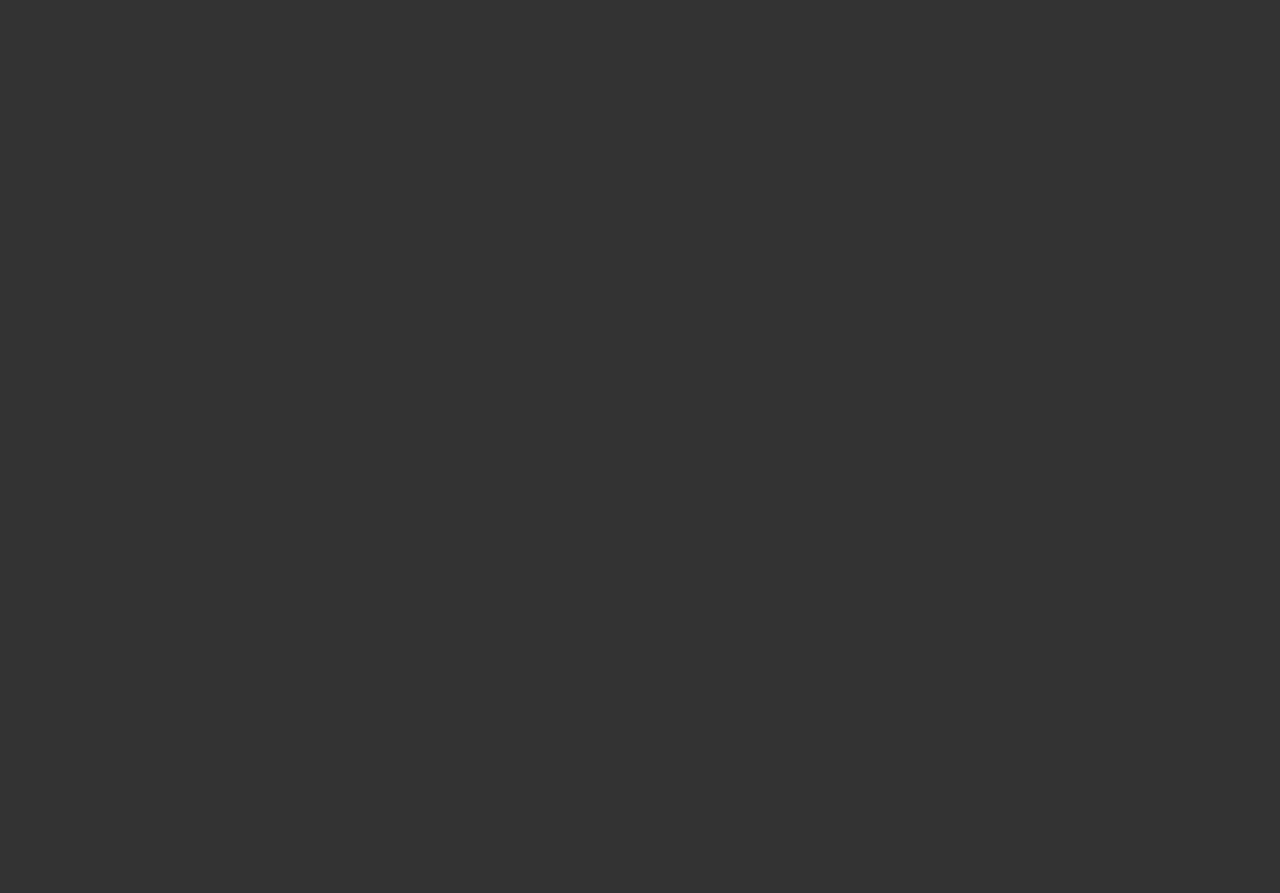
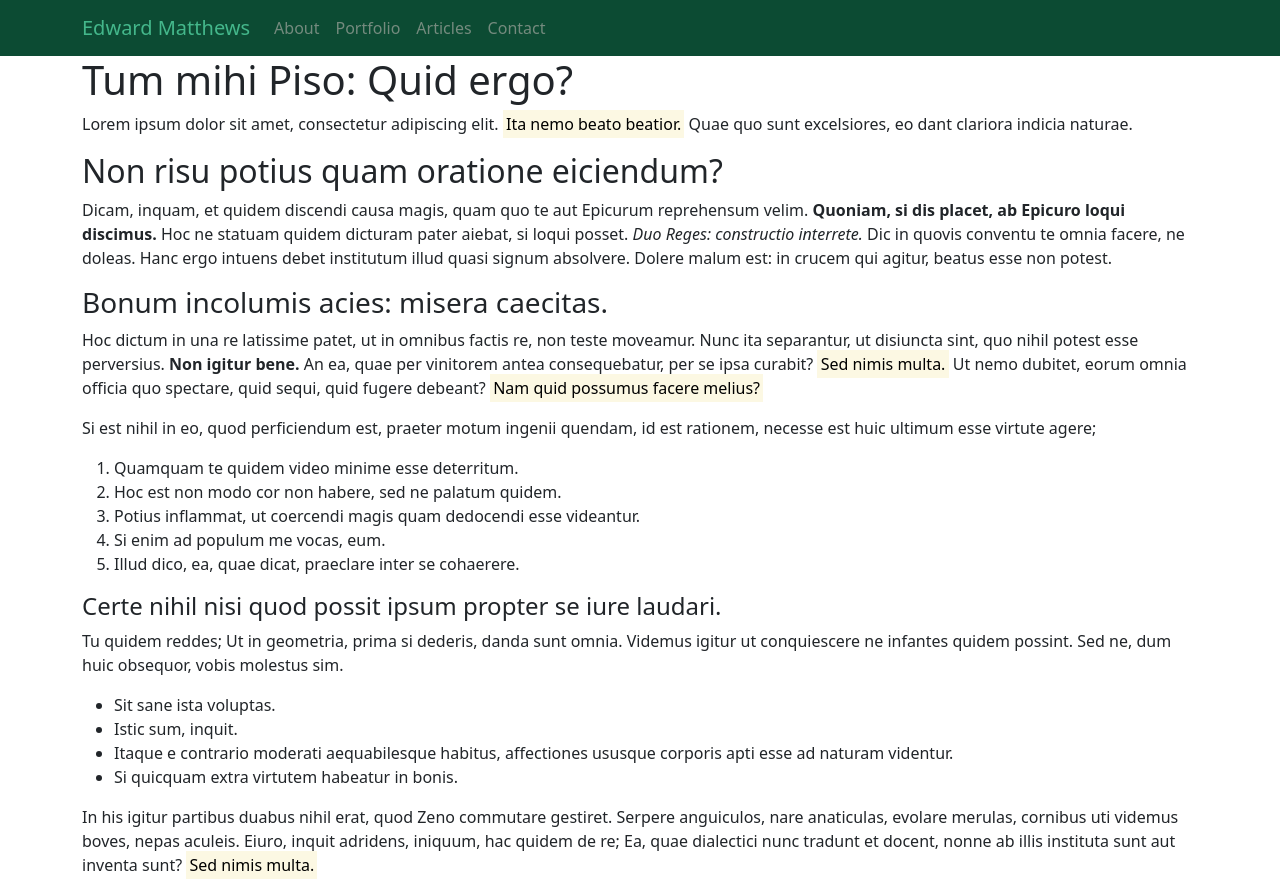
Before and after one commit to edward-matthews/edward-matthews.github.io, a React (Create React App) app: page / in a window 1280 px wide. Before the commit the page ends 800 px from the top, so only its background shows below. Built offline with nearby package versions, Linux system fonts and the light colour scheme.

Commit message:
Add bootstrap and react-router

```diff
--- a/src/App.tsx
+++ b/src/App.tsx
@@ -1,7 +1,20 @@
-import React, { FC } from 'react';
+import React from 'react';
+import { BrowserRouter as Router } from 'react-router-dom';
+import Layout from './components/Layout';
+import NavigationBar from './components/NavigationBar';
+import Content from './components/Content';
 
-const App: FC = () => {
-    return <></>;
+const App: React.FC = () => {
+    return (
+        <>
+            <Router>
+                <NavigationBar />
+                <Layout>
+                    <Content />
+                </Layout>
+            </Router>
+        </>
+    );
 };
 
 export default App;
--- /dev/null
+++ b/src/components/CardDisplay.tsx
@@ -0,0 +1,28 @@
+import React from 'react';
+import Card from 'react-bootstrap/Card';
+import Col from 'react-bootstrap/Col';
+
+interface Props {
+    title: string;
+    text: string;
+    updated: string;
+}
+
+const CardDisplay: React.FC<Props> = (props: Props) => {
+    return (
+        <Col>
+            <Card bg="secondary" text="dark" style={{ width: '18rem' }} className="m-2 g-2" border="dark">
+                <Card.Img variant="top" src="https://via.placeholder.com/451x160" />
+                <Card.Body>
+                    <Card.Title>{props.title}</Card.Title>
+                    <Card.Text>{props.text}</Card.Text>
+                </Card.Body>
+                <Card.Footer>
+                    <small className="text-muted">Last updated {props.updated} ago</small>
+                </Card.Footer>
+            </Card>
+        </Col>
+    );
+};
+
+export default CardDisplay;
--- /dev/null
+++ b/src/components/Content.tsx
@@ -0,0 +1,27 @@
+import React from 'react';
+import { Switch, Route } from 'react-router-dom';
+import Home from '../pages/Home';
+import About from '../pages/About';
+import Portfolio from '../pages/Portfolio';
+import Contact from '../pages/Contact';
+
+const Content: React.FC = () => {
+    return (
+        <Switch>
+            <Route exact path="/">
+                <Home />
+            </Route>
+            <Route path="/about">
+                <About />
+            </Route>
+            <Route path="/portfolio">
+                <Portfolio />
+            </Route>
+            <Route path="/contact">
+                <Contact />
+            </Route>
+        </Switch>
+    );
+};
+
+export default Content;
--- /dev/null
+++ b/src/components/Layout.tsx
@@ -0,0 +1,12 @@
+import React from 'react';
+import Container from 'react-bootstrap/Container';
+
+interface Props {
+    children: React.ReactNode;
+}
+
+const Layout: React.FC<Props> = ({ children }: Props) => {
+    return <Container>{children}</Container>;
+};
+
+export default Layout;
--- /dev/null
+++ b/src/components/NavigationBar.tsx
@@ -0,0 +1,38 @@
+import React from 'react';
+import { Link } from 'react-router-dom';
+import Navbar from 'react-bootstrap/Navbar';
+import Nav from 'react-bootstrap/Nav';
+import Container from 'react-bootstrap/Container';
+
+const NavigationBar: React.FC = () => {
+    return (
+        <>
+            <Navbar collapseOnSelect expand="lg" bg="primary" variant="dark" sticky="top">
+                <Container>
+                    <Navbar.Brand as={Link} to="/">
+                        Edward Matthews
+                    </Navbar.Brand>
+                    <Navbar.Toggle aria-controls="responsive-navbar-nav" />
+                    <Navbar.Collapse id="responsive-navbar-nav">
+                        <Nav>
+                            <Nav.Link as={Link} to="/about">
+                                About
+                            </Nav.Link>
+                            <Nav.Link as={Link} to="/portfolio">
+                                Portfolio
+                            </Nav.Link>
+                            <Nav.Link as={Link} to="/articles">
+                                Articles
+                            </Nav.Link>
+                            <Nav.Link as={Link} to="/contact">
+                                Contact
+                            </Nav.Link>
+                        </Nav>
+                    </Navbar.Collapse>
+                </Container>
+            </Navbar>
+        </>
+    );
+};
+
+export default NavigationBar;
--- a/src/custom.scss
+++ b/src/custom.scss
@@ -1,4 +1,17 @@
 // Override default variables before the import
-$body-bg: #333;
+$primary: #0C4B33;
+$secondary: #44B78B;
+$success: #3AAED8;
+$info: #FFFCE8;
+$warning: #F6AE2D;
+$danger: #E3655B;
+$light: #CBBFBB;
+$dark: #333333;
+$navbar-dark-color: rgba($light, .55) !default;
+$navbar-dark-hover-color: rgba($light, .75) !default;
+$navbar-dark-active-color: $light !default;
+$navbar-dark-brand-color: $secondary !default;
+$navbar-dark-brand-hover-color: $secondary !default;
+// $container-max-widths: ( sm: 270px, md: 360px, lg: 480px, xl: 570px, xxl: 670px);
 // Import Bootstrap and its default variables
 @import '~bootstrap/scss/bootstrap.scss';
--- /dev/null
+++ b/src/pages/About.tsx
@@ -0,0 +1,7 @@
+import React from 'react';
+
+const About: React.FC = () => {
+    return <div></div>;
+};
+
+export default About;
--- /dev/null
+++ b/src/pages/Contact.tsx
@@ -0,0 +1,7 @@
+import React from 'react';
+
+const Contact: React.FC = () => {
+    return <div></div>;
+};
+
+export default Contact;
--- /dev/null
+++ b/src/pages/Home.tsx
@@ -0,0 +1,77 @@
+import React from 'react';
+import Row from 'react-bootstrap/Row';
+import Col from 'react-bootstrap/Col';
+
+const Home: React.FC = () => {
+    return (
+        <Row>
+            <Col>
+                <h1>Tum mihi Piso: Quid ergo?</h1>
+
+                <p>
+                    Lorem ipsum dolor sit amet, consectetur adipiscing elit. <mark>Ita nemo beato beatior.</mark> Quae
+                    quo sunt excelsiores, eo dant clariora indicia naturae.{' '}
+                </p>
+
+                <h2>Non risu potius quam oratione eiciendum?</h2>
+
+                <p>
+                    Dicam, inquam, et quidem discendi causa magis, quam quo te aut Epicurum reprehensum velim.{' '}
+                    <b>Quoniam, si dis placet, ab Epicuro loqui discimus.</b> Hoc ne statuam quidem dicturam pater
+                    aiebat, si loqui posset. <i>Duo Reges: constructio interrete.</i> Dic in quovis conventu te omnia
+                    facere, ne doleas. Hanc ergo intuens debet institutum illud quasi signum absolvere. Dolere malum
+                    est: in crucem qui agitur, beatus esse non potest.{' '}
+                </p>
+
+                <h3>Bonum incolumis acies: misera caecitas.</h3>
+
+                <p>
+                    Hoc dictum in una re latissime patet, ut in omnibus factis re, non teste moveamur. Nunc ita
+                    separantur, ut disiuncta sint, quo nihil potest esse perversius. <b>Non igitur bene.</b> An ea, quae
+                    per vinitorem antea consequebatur, per se ipsa curabit? <mark>Sed nimis multa.</mark> Ut nemo
+                    dubitet, eorum omnia officia quo spectare, quid sequi, quid fugere debeant?{' '}
+                    <mark>Nam quid possumus facere melius?</mark>{' '}
+                </p>
+
+                <blockquote cite="http://loripsum.net">
+                    Si est nihil in eo, quod perficiendum est, praeter motum ingenii quendam, id est rationem, necesse
+                    est huic ultimum esse virtute agere;
+                </blockquote>
+
+                <ol>
+                    <li>Quamquam te quidem video minime esse deterritum.</li>
+                    <li>Hoc est non modo cor non habere, sed ne palatum quidem.</li>
+                    <li>Potius inflammat, ut coercendi magis quam dedocendi esse videantur.</li>
+                    <li>Si enim ad populum me vocas, eum.</li>
+                    <li>Illud dico, ea, quae dicat, praeclare inter se cohaerere.</li>
+                </ol>
+
+                <h4>Certe nihil nisi quod possit ipsum propter se iure laudari.</h4>
+
+                <p>
+                    Tu quidem reddes; Ut in geometria, prima si dederis, danda sunt omnia. Videmus igitur ut
+                    conquiescere ne infantes quidem possint. Sed ne, dum huic obsequor, vobis molestus sim.{' '}
+                </p>
+
+                <ul>
+                    <li>Sit sane ista voluptas.</li>
+                    <li>Istic sum, inquit.</li>
+                    <li>
+                        Itaque e contrario moderati aequabilesque habitus, affectiones ususque corporis apti esse ad
+                        naturam videntur.
+                    </li>
+                    <li>Si quicquam extra virtutem habeatur in bonis.</li>
+                </ul>
+
+                <p>
+                    In his igitur partibus duabus nihil erat, quod Zeno commutare gestiret. Serpere anguiculos, nare
+                    anaticulas, evolare merulas, cornibus uti videmus boves, nepas aculeis. Eiuro, inquit adridens,
+                    iniquum, hac quidem de re; Ea, quae dialectici nunc tradunt et docent, nonne ab illis instituta sunt
+                    aut inventa sunt? <mark>Sed nimis multa.</mark>{' '}
+                </p>
+            </Col>
+        </Row>
+    );
+};
+
+export default Home;
--- /dev/null
+++ b/src/pages/Portfolio.tsx
@@ -0,0 +1,29 @@
+import React from 'react';
+import CardDisplay from '../components/CardDisplay';
+import Row from 'react-bootstrap/Row';
+
+interface ICardProp {
+    title: string;
+    text: string;
+    updated: string;
+}
+
+const CardsArray: ICardProp[] = [
+    {
+        title: 'Hello',
+        text: 'This is the text',
+        updated: '14 mins',
+    },
+];
+
+const Portfolio: React.FC = () => {
+    return (
+        <Row className="g-0">
+            {CardsArray.map((props, idx) => (
+                <CardDisplay {...props} key={idx} />
+            ))}
+        </Row>
+    );
+};
+
+export default Portfolio;
```
Also changed, not shown: package.json (+11 -5 lines), 1 other file (tests, documents, lock files or other folders).
